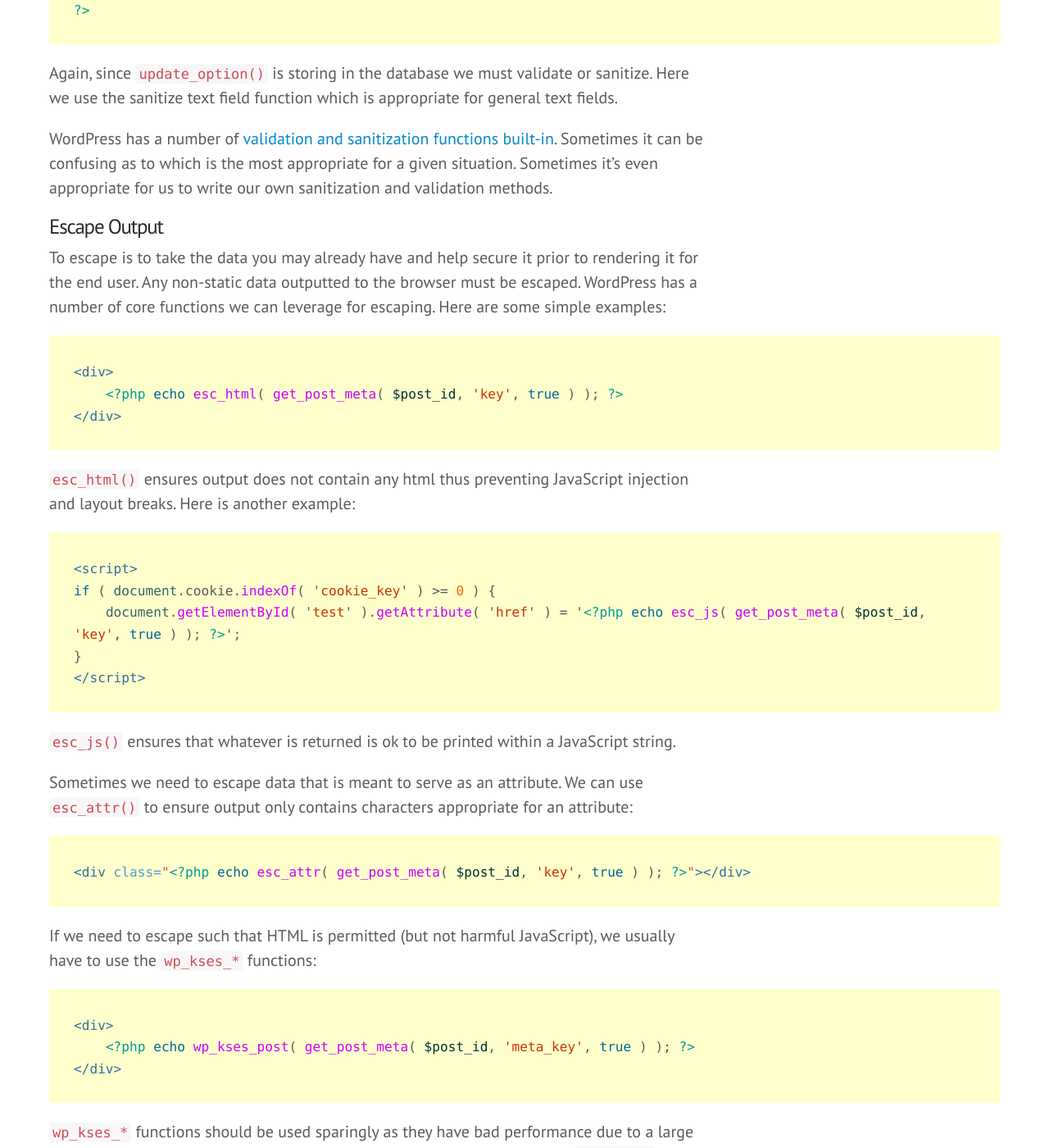
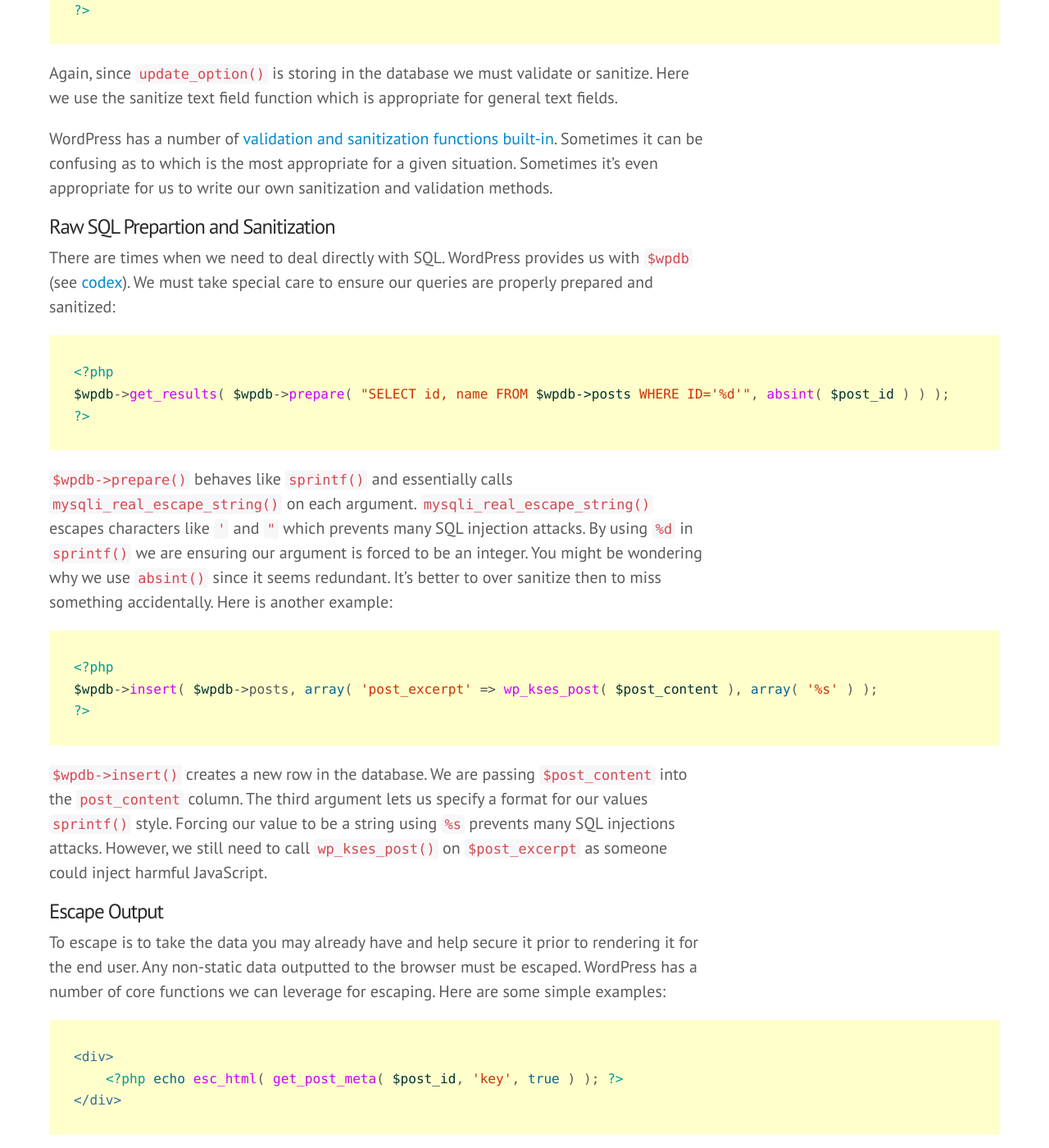
Before and after one commit to 10up/Engineering-Best-Practices, a Jekyll site: the page built from index.html, in a window 1280 px wide and 1400 px high, scrolled down 11630 px. Shown: the whole window at 82% size. Built offline with Jekyll 4.4.1, drawn with Linux system fonts in a browser that asks for light colours; some web fonts are replaced; Markdown is read by kramdown in place of the engine named in the settings; comment, search, counter and statistics services are not loaded.

Commit message:
Dealing with raw SQL

````diff
--- a/_includes/markdown/PHP.md
+++ b/_includes/markdown/PHP.md
@@ -231,6 +231,26 @@
 
 WordPress has a number of [validation and sanitization functions built-in](http://codex.wordpress.org/Validating_Sanitizing_and_Escaping_User_Data#Validating:_Checking_User_Input). Sometimes it can be confusing as to which is the most appropriate for a given situation. Sometimes it's even appropriate for us to write our own sanitization and validation methods.
 
+#### Raw SQL Prepartion and Sanitization
+
+There are times when we need to deal directly with SQL. WordPress provides us with ```$wpdb``` (see [codex](http://codex.wordpress.org/Class_Reference/wpdb)). We must take special care to ensure our queries are properly prepared and sanitized:
+
+```php
+<?php
+$wpdb->get_results( $wpdb->prepare( "SELECT id, name FROM $wpdb->posts WHERE ID='%d'", absint( $post_id ) ) );
+?>
+```
+
+```$wpdb->prepare()``` behaves like ```sprintf()``` and essentially calls ```mysqli_real_escape_string()``` on each argument. ```mysqli_real_escape_string()``` escapes characters like ```'``` and ```"``` which prevents many SQL injection attacks. By using ```%d``` in ```sprintf()``` we are ensuring our argument is forced to be an integer. You might be wondering why we use ```absint()``` since it seems redundant. It's better to over sanitize then to miss something accidentally. Here is another example:
+
+```php
+<?php
+$wpdb->insert( $wpdb->posts, array( 'post_excerpt' => wp_kses_post( $post_content ), array( '%s' ) );
+?>
+```
+
+```$wpdb->insert()``` creates a new row in the database. We are passing ```$post_content``` into the ```post_content``` column. The third argument lets us specify a format for our values ```sprintf()``` style. Forcing our value to be a string using ```%s``` prevents many SQL injections attacks. However, we still need to call ```wp_kses_post()``` on ```$post_excerpt``` as someone could inject harmful JavaScript.
+
 #### Escape Output
 
 To escape is to take the data you may already have and help secure it prior to rendering it for the end user. Any non-static data outputted to the browser must be escaped. WordPress has a number of core functions we can leverage for escaping. Here are some simple examples:
````
